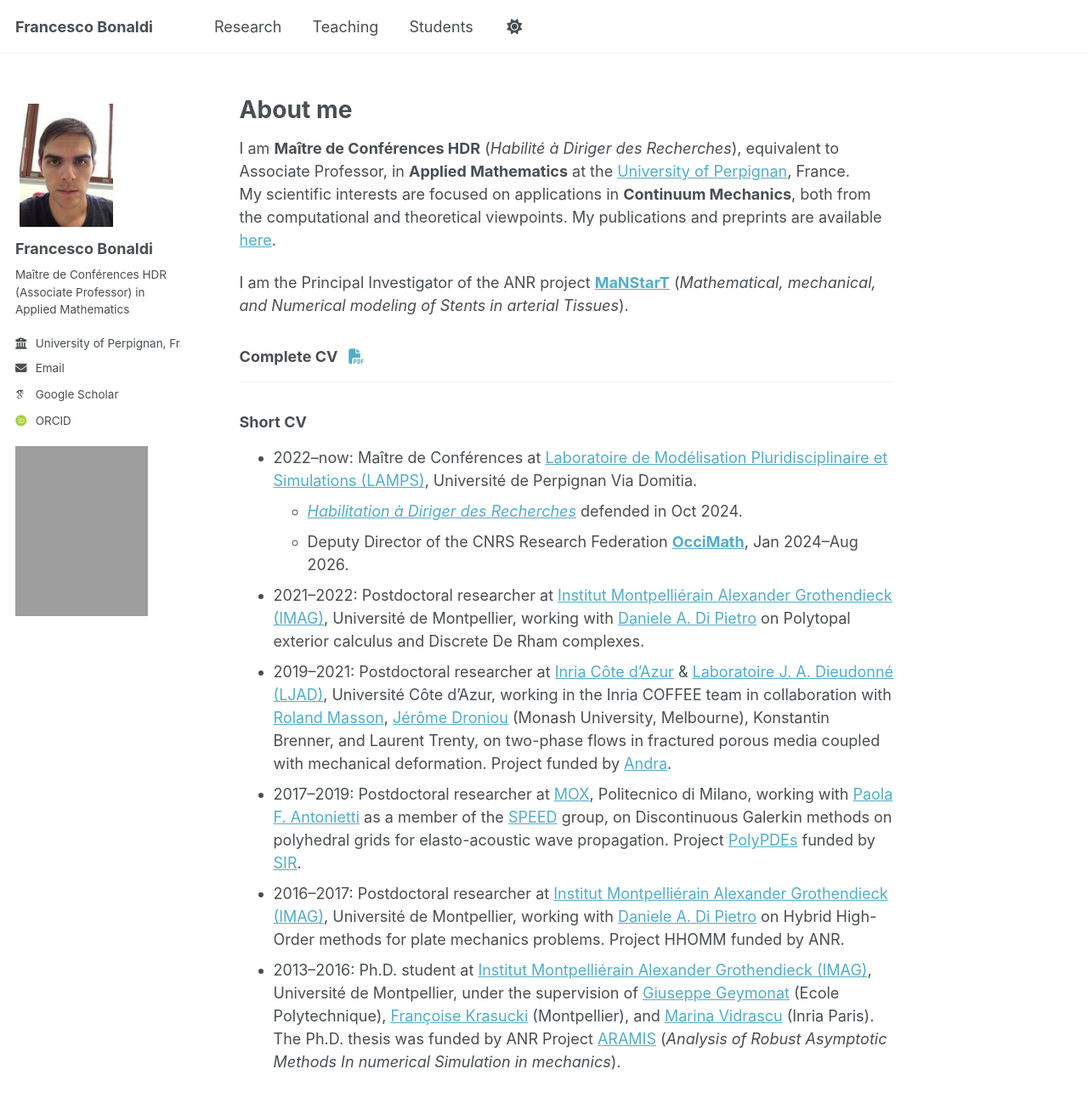
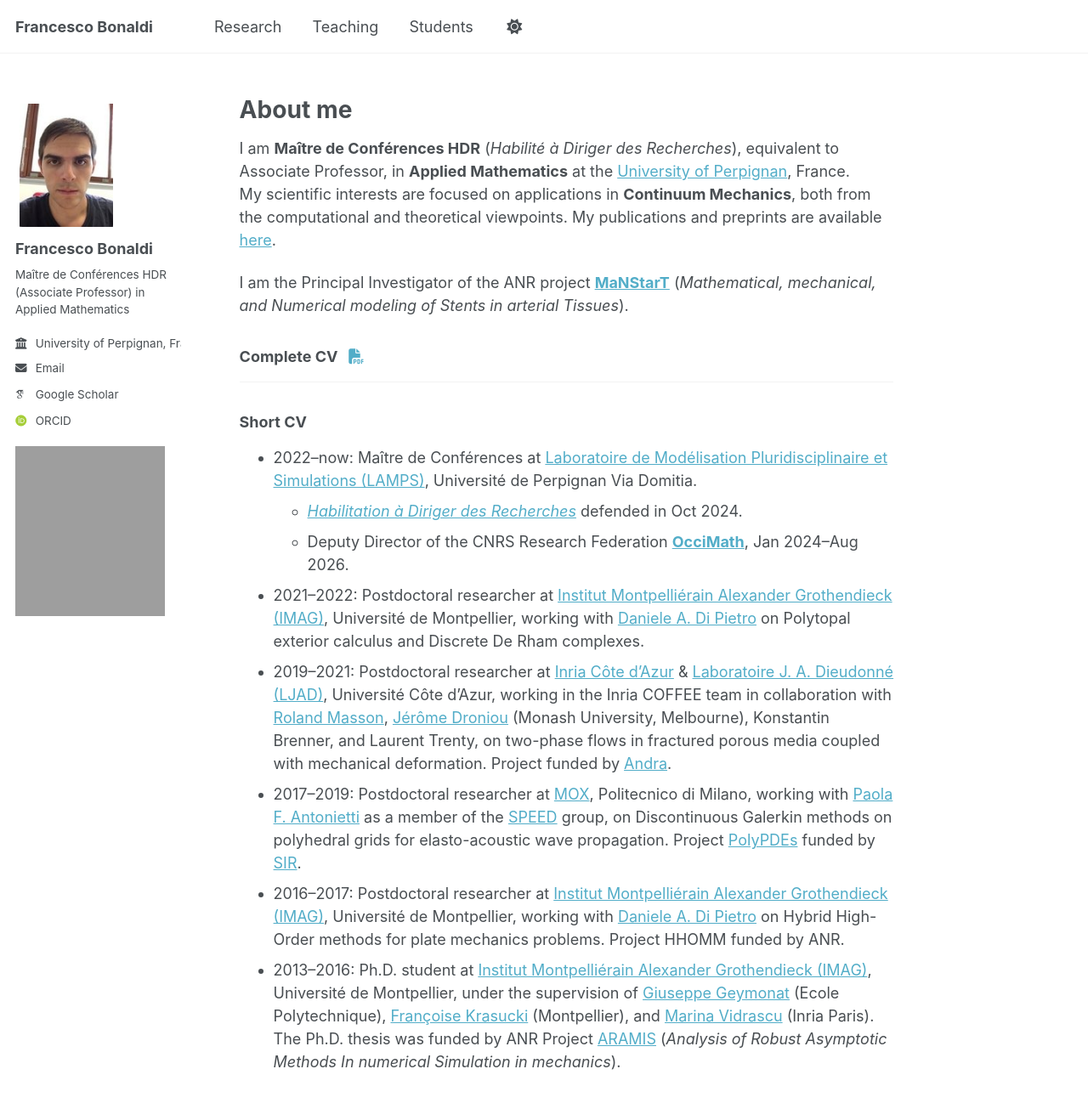
Before and after one commit to fbonaldi/fbonaldi.github.io, a Jekyll site: the page built from _pages/about.md, in a window 1280 px wide and 1308 px high. Shown: the top 1298 px of the window at 85% size. Built offline with Jekyll 4.4.1, drawn with Linux system fonts in a browser that asks for light colours; some web fonts are replaced; a script bundle is joined from its source files by our own code; library files that are not in the unit come from our copies; grey boxes are pictures that could not be loaded.

Commit message:
Update author-profile.html

```diff
--- a/_includes/author-profile.html
+++ b/_includes/author-profile.html
@@ -178,7 +178,7 @@
   <div class="author__map" style="margin-top: 1em;">
     <iframe
       src="https://www.google.com/maps/embed?pb=!1m18!1m12!1m3!1d5866.0463879615245!2d2.8962778120497146!3d42.68205101457761!2m3!1f0!2f0!3f0!3m2!1i1024!2i768!4f13.1!3m3!1m2!1s0x12b06fcd3fd6b1ab%3A0x9e323e5b524c4856!2sUniversity%20of%20Perpignan%20-%20Domitian!5e0!3m2!1sen!2sfr!4v1768486342721!5m2!1sen!2sfr"
-      width="80%"
+      width="90%"
       height="200"
       style="border:0;"
       loading="lazy"
```
